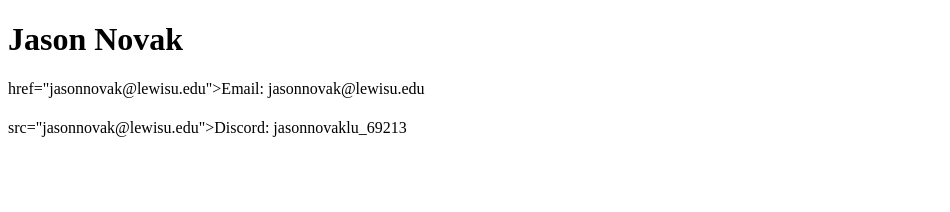
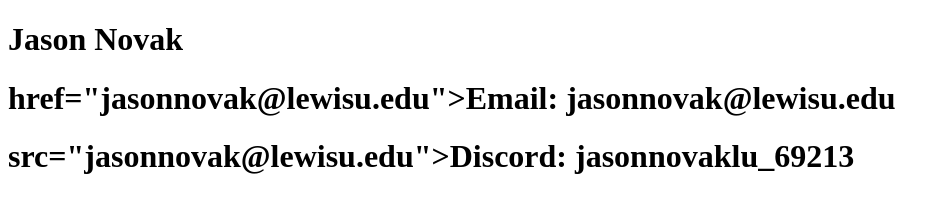
Before and after one commit to JasonNovakLU/me, a plain HTML site: page index.html in a window 1280 px wide. Shown: the whole page, without its empty margins (0-950 px from the left). Drawn offline with Linux system fonts and the light colour scheme.

Commit message:
Update index.html

```diff
--- a/index.html
+++ b/index.html
@@ -5,7 +5,7 @@
 </head>
 <body>
 	<h1>Jason Novak</h1>
-	<h1></h1>href="jasonnovak@lewisu.edu">Email: jasonnovak@lewisu.edu</h1>
-	<h1></h1> src="jasonnovak@lewisu.edu">Discord: jasonnovaklu_69213</h1>
+	<h1>href="jasonnovak@lewisu.edu">Email: jasonnovak@lewisu.edu</h1>
+	<h1> src="jasonnovak@lewisu.edu">Discord: jasonnovaklu_69213</h1>
 </body>
 </html>
```
